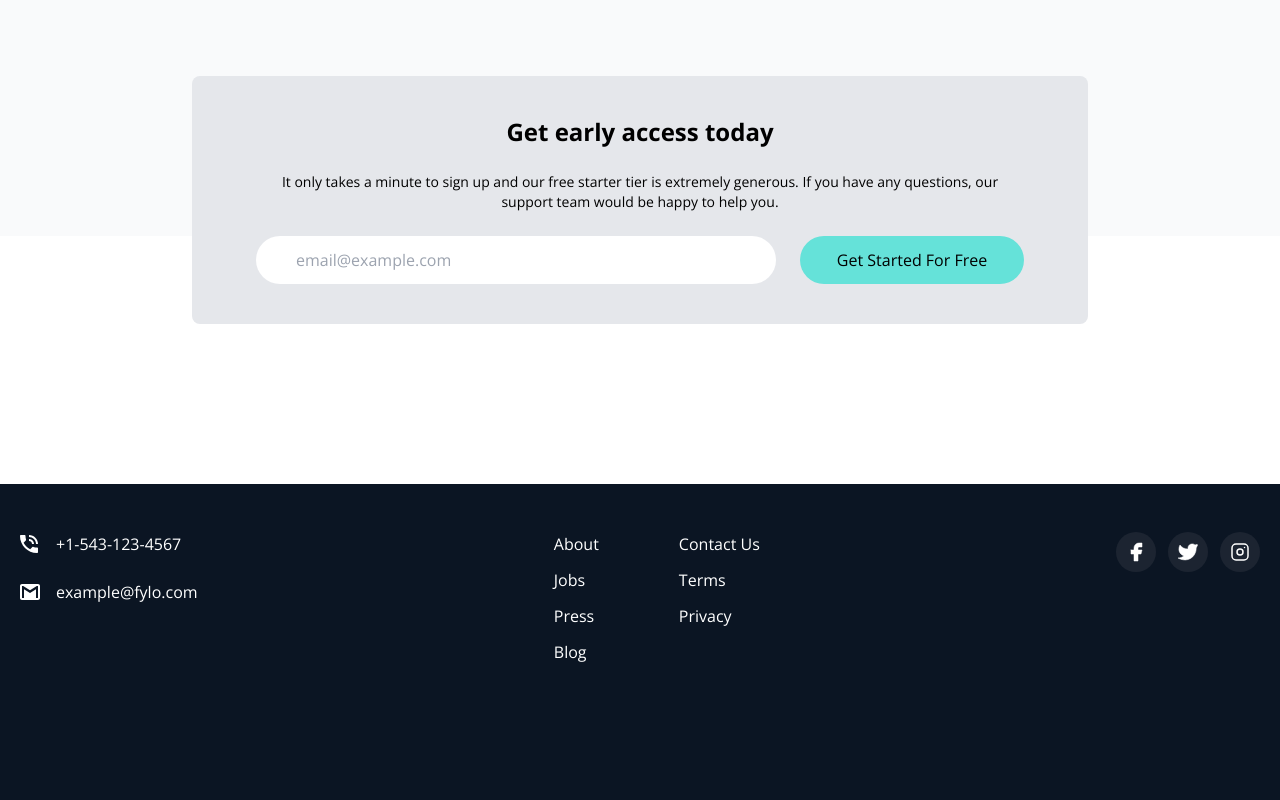
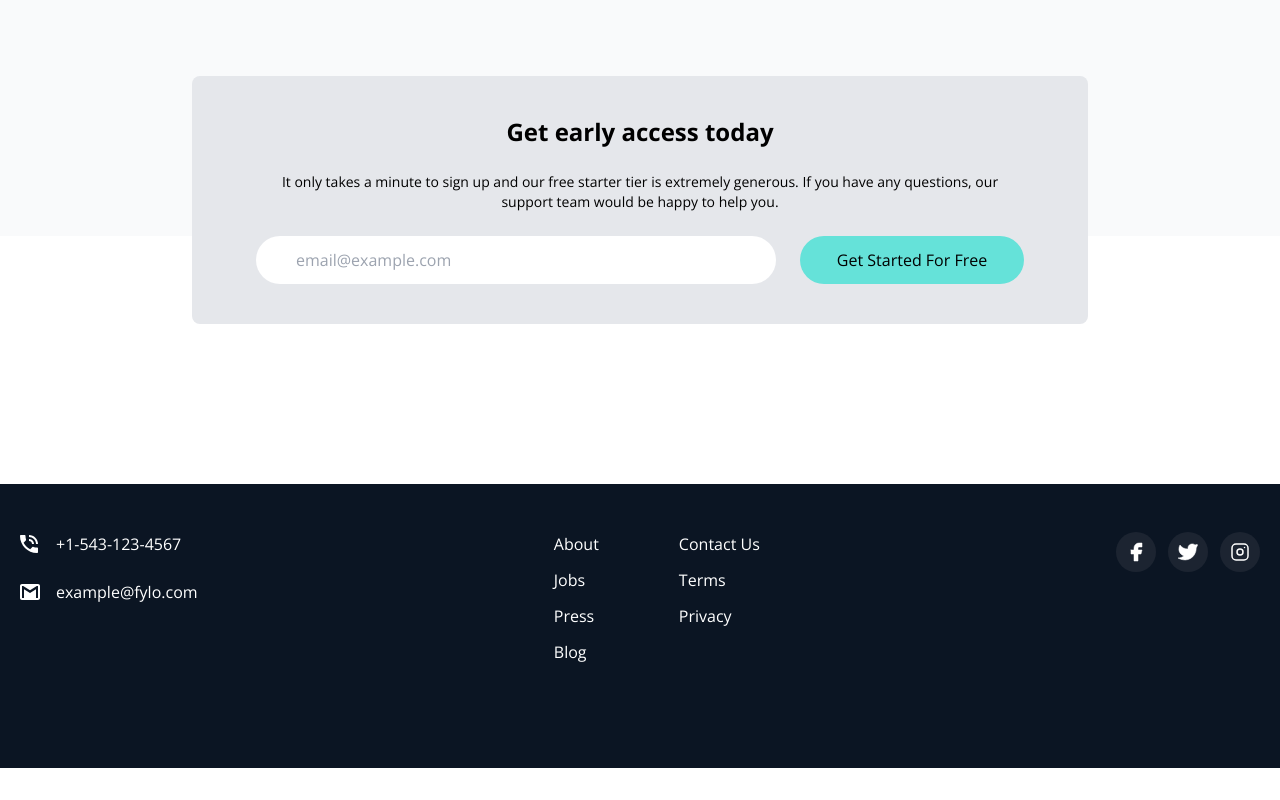
Before and after one commit to jensuki/Fylo-Project, a website: page index.html in a window 1280 px wide. Shown: the part 3236-4036 px from the top of the page. After the commit the page ends 4004 px from the top, so only its background shows below. Drawn offline with nearby package versions, Linux system fonts and the light colour scheme.

```diff
--- a/index.html
+++ b/index.html
@@ -255,7 +255,7 @@
 
     <!-- footer -->
     <footer class="bg-darkBlue2 text-white">
-        <div class="container mx-auto pt-12 px-5 pb-10">
+        <div class="container mx-auto pt-12 px-5 pb-2">
             <!-- flex container for all footer elements -->
             <div class="flex flex-col justify-between space-y-24 md:flex-row md:space-y-0">
                 <!-- email + phone -->
```
Also changed, not shown: README.md (added), css/style.css, 2 other files.
